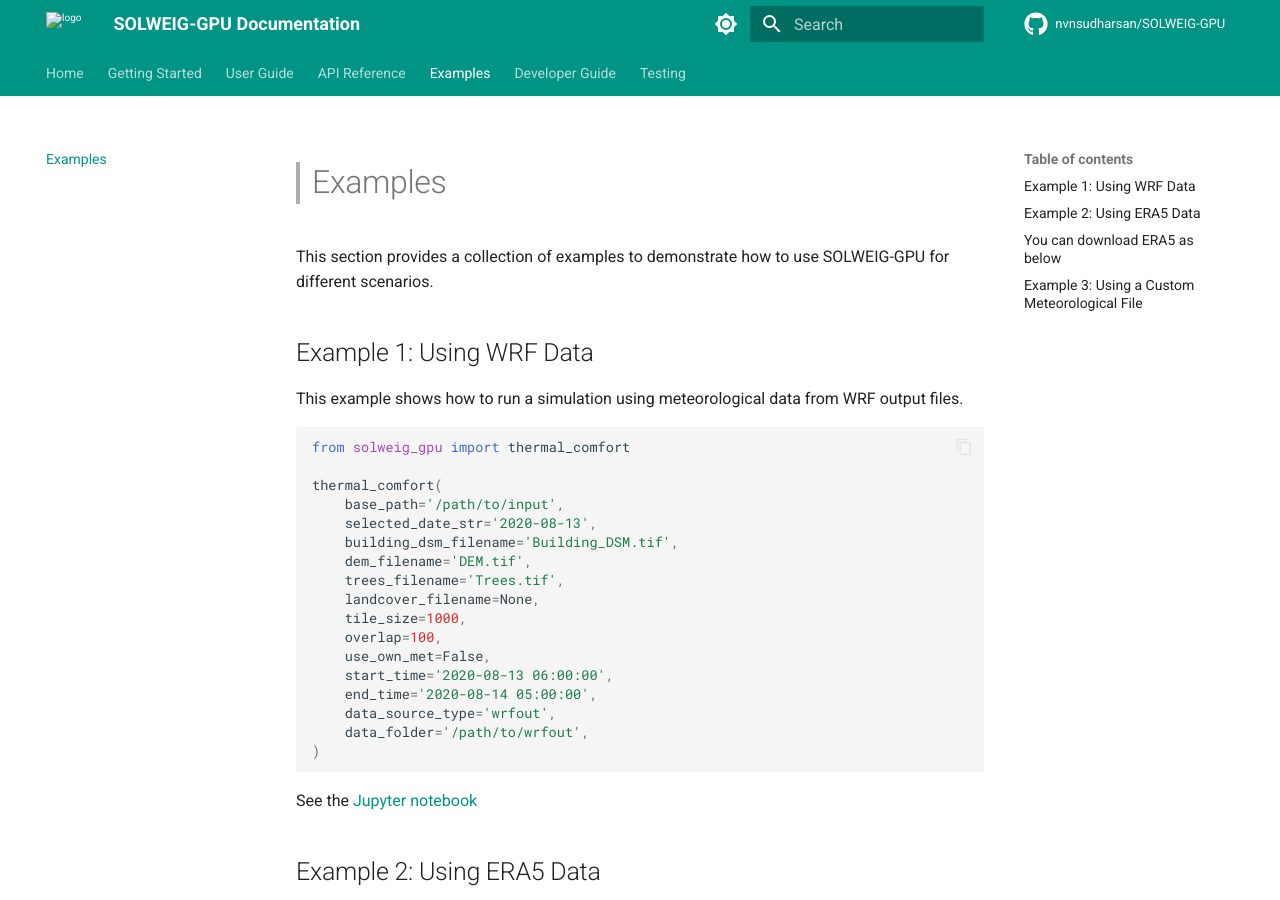
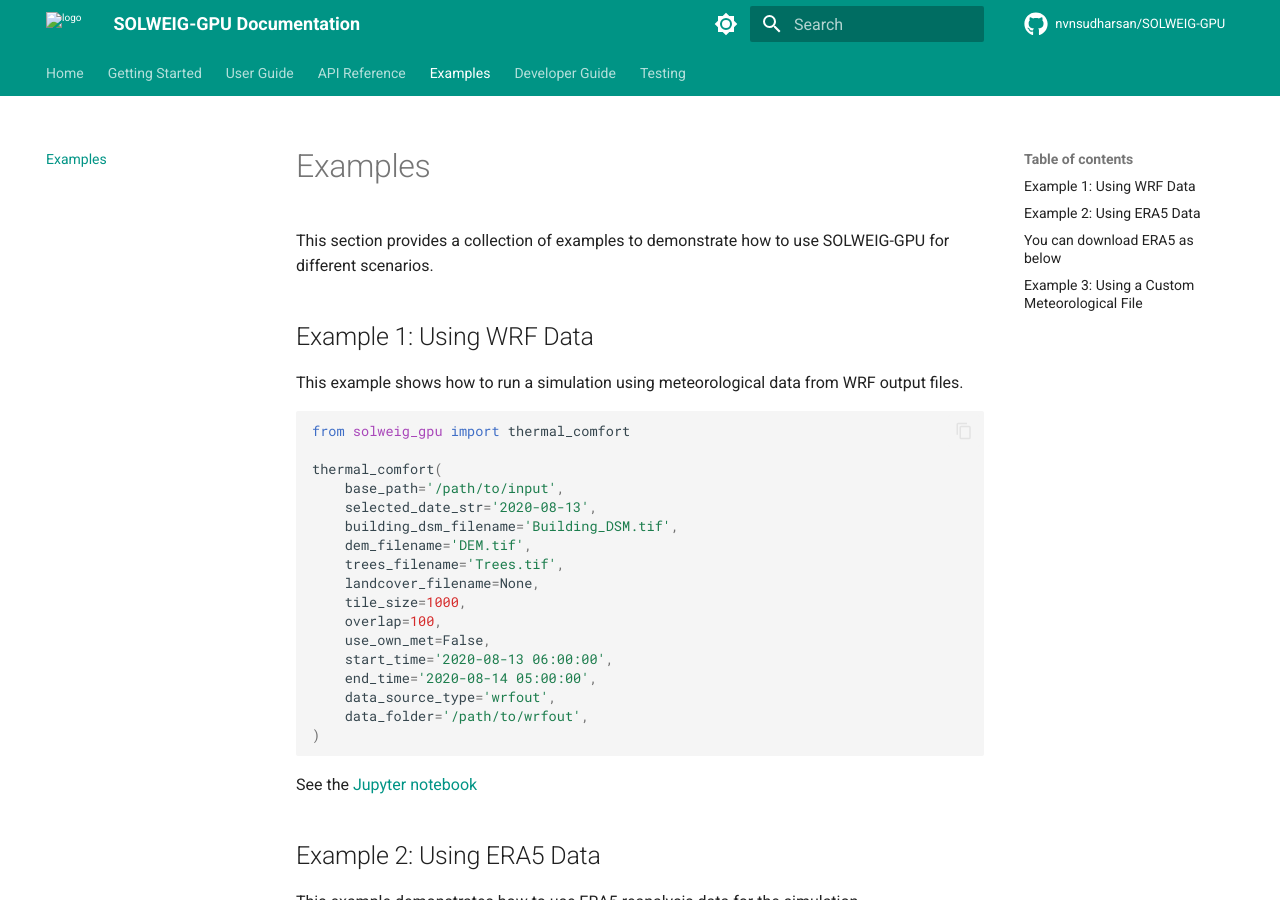
Before and after one commit to nvnsudharsan/SOLWEIG-GPU, an MkDocs documentation site: the page built from docs/examples.md, in a window 1280 px wide and 900 px high. Built offline with MkDocs 1.6.1 and Material for MkDocs 9.7.7, drawn with Linux system fonts in a browser that asks for light colours; comment, search, counter and statistics services are not loaded; the version menu is left out.

```diff
--- a/docs/examples.md
+++ b/docs/examples.md
@@ -1,4 +1,4 @@
-># Examples
+# Examples
 
 This section provides a collection of examples to demonstrate how to use SOLWEIG-GPU for different scenarios.
 
```
